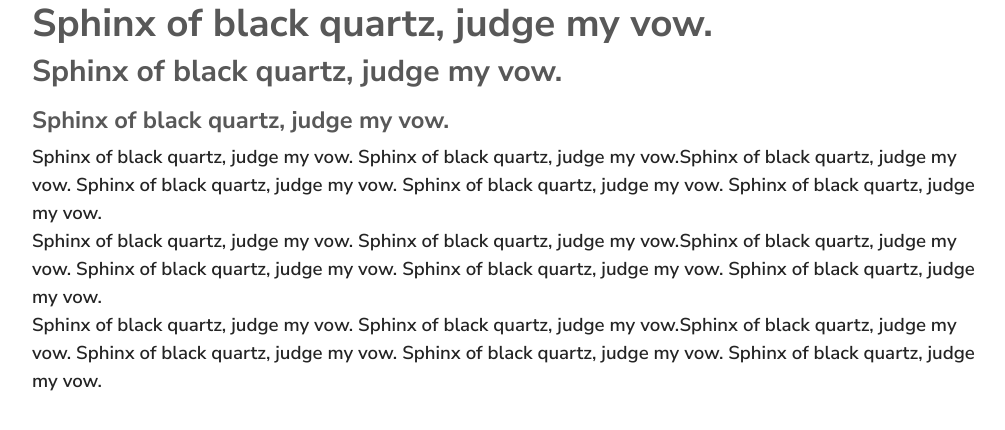
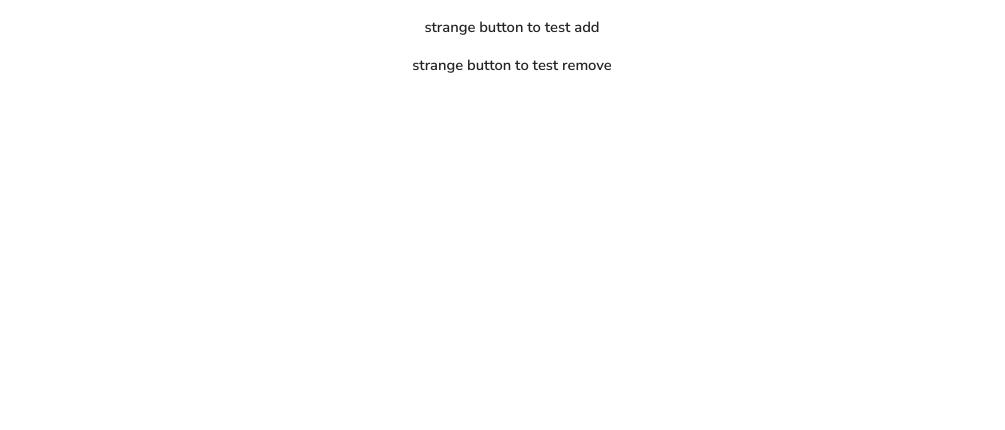
Before and after one commit to lirbre/docker-to-do-list, a Next.js app: page / in a window 1280 px wide. Shown: the top 430 px of the page, without its empty margins (128-1133 px from the left). Built offline with nearby package versions, Linux system fonts and the light colour scheme.

Commit message:
feat: hook to add/remove todos

```diff
--- /dev/null
+++ b/src/components/todocard.tsx
@@ -0,0 +1,3 @@
+export const ToDoCard = () => {
+  return <></>
+}
--- /dev/null
+++ b/src/hooks/useToDo.tsx
@@ -0,0 +1,28 @@
+import { useState } from 'react'
+
+import { CardProps } from '@/types/component_types'
+
+export const useToDo = () => {
+  const [ToDoList, setToDoList] = useState<CardProps[]>([])
+
+  const addToDo = ({ id, priority, title }: CardProps) => {
+    setToDoList([
+      ...ToDoList,
+      {
+        id,
+        priority,
+        title
+      }
+    ])
+  }
+
+  const removeToDo = (id: number) => {
+    const NewTodoList = [...ToDoList]
+
+    NewTodoList.splice(id - 1, 1)
+
+    setToDoList(NewTodoList)
+  }
+
+  return { addToDo, removeToDo, ToDoList, setToDoList }
+}
--- a/src/pages/index.tsx
+++ b/src/pages/index.tsx
@@ -1,10 +1,27 @@
-import { useTheme } from 'next-themes'
+import { useEffect } from 'react'
 
+import { useToDo } from '@/hooks/useToDo'
 import { Meta } from '@/layouts'
 import { Main } from '@/templates'
 
 const Index = () => {
-  const { resolvedTheme, setTheme } = useTheme()
+  const { addToDo, removeToDo, ToDoList } = useToDo()
+
+  const handleAdd = () => {
+    addToDo({
+      id: 1,
+      priority: 'high',
+      title: 'lol'
+    })
+  }
+
+  const handleRemove = () => {
+    removeToDo(1)
+  }
+
+  useEffect(() => {
+    console.log('my todo list ->', ToDoList)
+  }, [ToDoList])
 
   return (
     <Main
@@ -15,31 +32,9 @@ const Index = () => {
         />
       }
     >
-      <div
-        className="container"
-        onClick={() => setTheme(resolvedTheme === 'dark' ? 'light' : 'dark')}
-      >
-        <h4>Sphinx of black quartz, judge my vow.</h4>
-        <h5>Sphinx of black quartz, judge my vow.</h5>
-        <h6>Sphinx of black quartz, judge my vow.</h6>
-        <p>
-          Sphinx of black quartz, judge my vow. Sphinx of black quartz, judge my
-          vow.Sphinx of black quartz, judge my vow. Sphinx of black quartz,
-          judge my vow. Sphinx of black quartz, judge my vow. Sphinx of black
-          quartz, judge my vow.
-        </p>
-        <p>
-          Sphinx of black quartz, judge my vow. Sphinx of black quartz, judge my
-          vow.Sphinx of black quartz, judge my vow. Sphinx of black quartz,
-          judge my vow. Sphinx of black quartz, judge my vow. Sphinx of black
-          quartz, judge my vow.
-        </p>
-        <p>
-          Sphinx of black quartz, judge my vow. Sphinx of black quartz, judge my
-          vow.Sphinx of black quartz, judge my vow. Sphinx of black quartz,
-          judge my vow. Sphinx of black quartz, judge my vow. Sphinx of black
-          quartz, judge my vow.
-        </p>
+      <div className="container flex flex-col gap-4 pt-4">
+        <button onClick={handleAdd}>strange button to test add</button>
+        <button onClick={handleRemove}>strange button to test remove</button>
       </div>
     </Main>
   )
--- /dev/null
+++ b/src/types/component_types.ts
@@ -0,0 +1,5 @@
+export interface CardProps {
+  title: string
+  priority: 'low' | 'medium' | 'high'
+  id: number
+}
```
Also changed, not shown: 1 other file (tests, documents, lock files or other folders).
